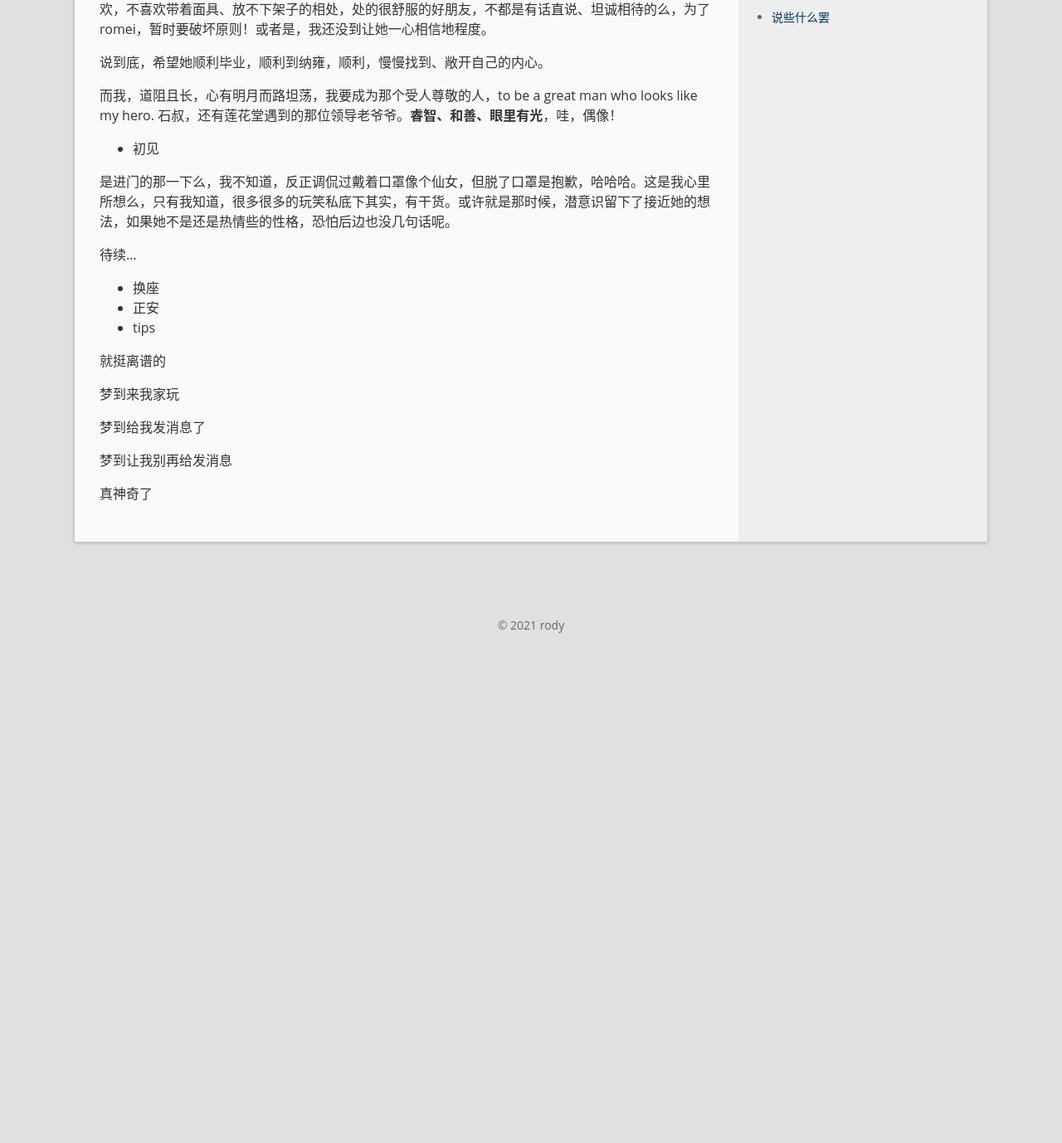
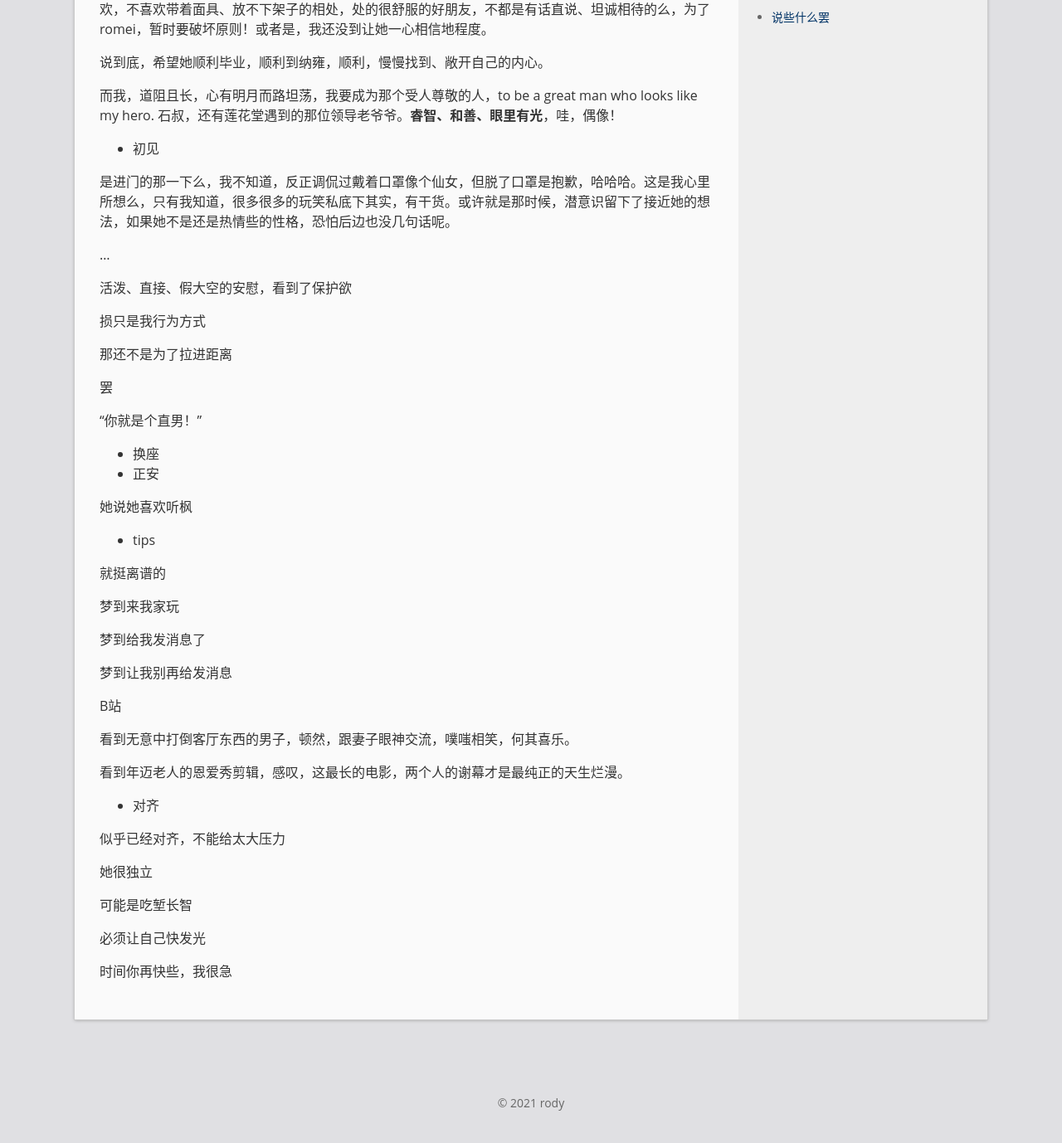
Before and after one commit to rodyyyy/rodyyyy.github.io, a Jekyll site: the page built from _posts/2021-05-10-《To Romei》.md, in a window 1280 px wide and 1400 px high, scrolled down 1201 px. Shown: the top 1378 px of the window at 83% size. Built offline with Jekyll 4.4.1, drawn with Linux system fonts in a browser that asks for light colours; before the commit the page ends 2025 px from its top, so only the background shows below that; some of the changed text lies outside the part shown.

Commit message:
water opinion

```diff
--- a/_posts/2021-5-10-To Romei.md
+++ b/_posts/2021-05-10-《To Romei》.md
@@ -34,10 +34,23 @@ anyway，我们还是好朋友呢，虽然我不知道她的好朋友的定义
 
 是进门的那一下么，我不知道，反正调侃过戴着口罩像个仙女，但脱了口罩是抱歉，哈哈哈。这是我心里所想么，只有我知道，很多很多的玩笑私底下其实，有干货。或许就是那时候，潜意识留下了接近她的想法，如果她不是还是热情些的性格，恐怕后边也没几句话呢。
 
-待续...
+...
+
+活泼、直接、假大空的安慰，看到了保护欲
+
+损只是我行为方式
+
+那还不是为了拉进距离
+
+罢
+
+“你就是个直男！”
 
 - 换座
 - 正安
+
+她说她喜欢听枫
+
 - tips
 
 就挺离谱的
@@ -48,4 +61,20 @@ anyway，我们还是好朋友呢，虽然我不知道她的好朋友的定义
 
 梦到让我别再给发消息
 
-真神奇了
+B站
+
+看到无意中打倒客厅东西的男子，顿然，跟妻子眼神交流，噗嗤相笑，何其喜乐。
+
+看到年迈老人的恩爱秀剪辑，感叹，这最长的电影，两个人的谢幕才是最纯正的天生烂漫。
+
+- 对齐
+
+似乎已经对齐，不能给太大压力
+
+她很独立
+
+可能是吃堑长智
+
+必须让自己快发光
+
+时间你再快些，我很急
```
Also changed, not shown: _posts/2021-04-14-《习近平的七年知青岁月》.md (added, +33 -0 lines), _posts/2021-4-14-读《习近平的七年知青岁月》.md (deleted, +0 -21 lines), _posts/2021-5-12-《沧浪之水》.md (added, +83 -0 lines), _posts/2021-5-12-美其名.md (added, +13 -0 lines), _posts/2019-03-12-LinuxLab3.md (renamed from _posts/2019-03-25-linuxLab3.md), _posts/2019-03-20-LeetCode.md (renamed from _posts/2019-03-20-Offer.md), _posts/2019-09-26-PHP.md (renamed from _posts/2019-9-26-PHP之道.md).
